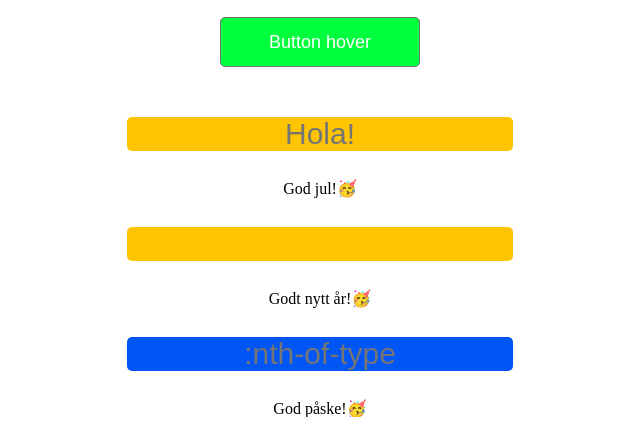
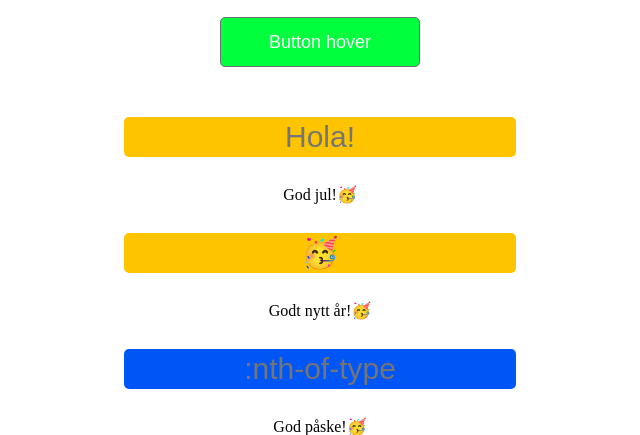
Before and after one commit to Yurii1025/pseudo-oppgave, a plain HTML site: page index.html in a window 1280 px wide. Shown: the part 633-1068 px from the top of the page, without its empty margins (320-960 px from the left). Drawn offline with Linux system fonts and the light colour scheme.

Commit message:
changes styles

```diff
--- a/index.html
+++ b/index.html
@@ -23,7 +23,7 @@
     <button class="btn">Button hover</button>
     <section class="extra">
         <input class="ext_text" placeholder="Hola!">God jul!🥳</h2>
-        <input class="ext_text ext_text2">Godt nytt år!🥳</h2>
+        <input class="ext_text ext_text2" placeholder="🥳">Godt nytt år!🥳</h2>
         <input class="ext_text" placeholder=":nth-of-type">God påske!🥳</h2>
     </section>
 </body>
--- a/styles.css
+++ b/styles.css
@@ -139,6 +139,7 @@ button, input {
     background-color: #ffc400;
     text-align: center;
     border-radius: 5px;
+    padding: 3px;
 }
 .ext_text::before {
     position: absolute;
```
